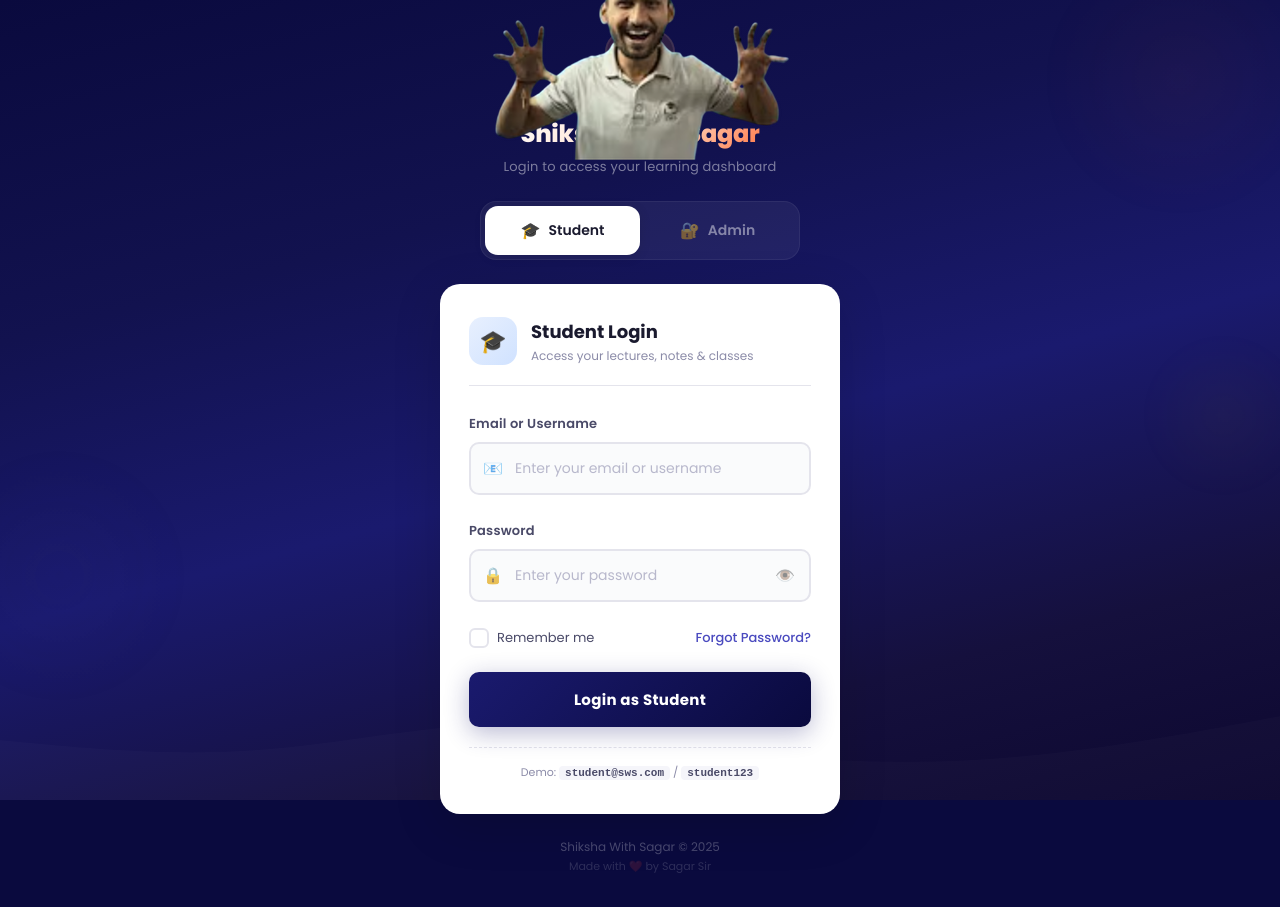
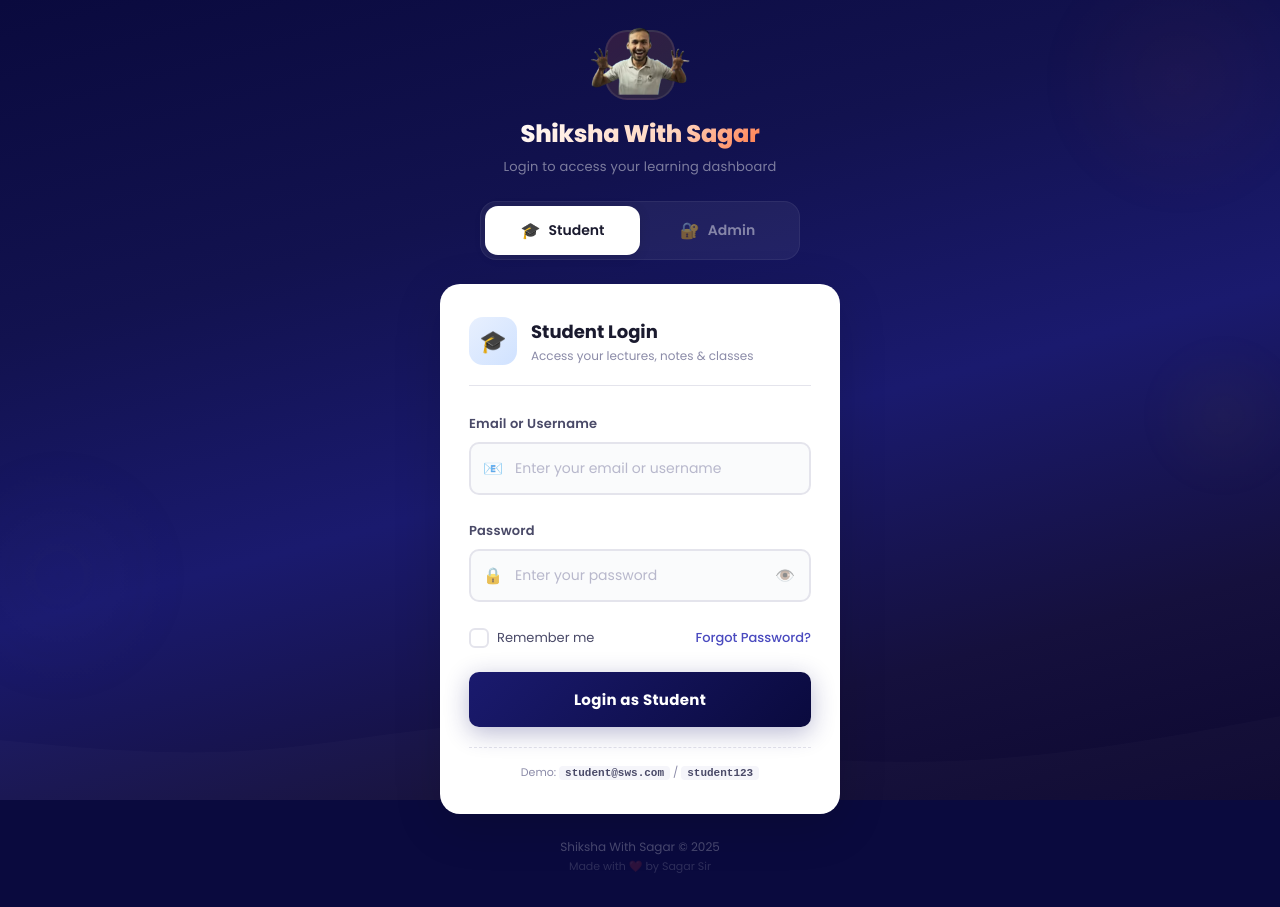
Before and after one commit to PriLoaded/shiksha-with-sagar, a plain HTML site: page login.html in a window 1280 px wide. Drawn offline with Linux system fonts and the light colour scheme.

Commit message:
Update login.html

```diff
--- a/login.html
+++ b/login.html
@@ -49,7 +49,7 @@
         <!-- ─── HEADER / BRANDING ─── -->
         <div class="login-brand" id="login-brand">
             <div class="brand-icon-circle">
-                <span class="logo"><img src="./icons/teacher-photo.png" alt=""></span>
+                <span class="logo"><img src="./icons/teacher-photo.png" height="100px" width="100px" alt="SWS"></span>
             </div>
             <h1 class="brand-title">Shiksha With Sagar</h1>
             <p class="brand-sub">Login to access your learning dashboard</p>
```
